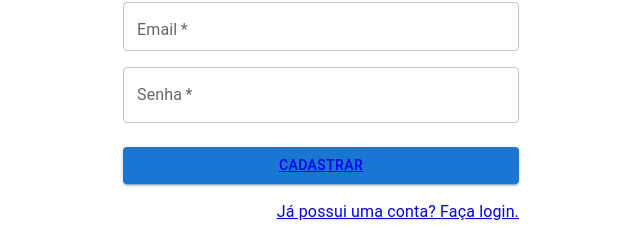
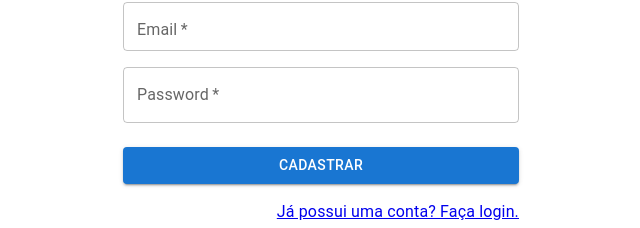
Before and after one commit to evicsouza/eventPlan, a React (Create React App) app: page /cadastro in a window 1280 px wide. Shown: the part 134-362 px from the top of the page, without its empty margins (319-959 px from the left). Built offline with nearby package versions, Linux system fonts and the light colour scheme; no server answers.

Commit message:
corrigindo a rota de deletar

```diff
--- a/src/componets/CadastroUsuario.js
+++ b/src/componets/CadastroUsuario.js
@@ -21,6 +21,7 @@ export default function CadastroUsuario() {
     event.preventDefault();
     try {
       axios.post('http://localhost:3000/api/users', { email, password })
+      console.log(email, password)
     }
     catch (erro) {
       if (erro.response && erro.response.status === 400) {
@@ -66,13 +67,14 @@ export default function CadastroUsuario() {
                   required
                   fullWidth
                   name="password"
-                  label="Senha"
+                  label="Password"
                   type="password"
                   id="password"
                   onChange={(event) => setPassword(event.target.value)}
                 />
               </Grid>
             </Grid>
+            <NavLink to="/">
             <Button
               onClick={handleSubmit}
               type="submit"
@@ -80,10 +82,9 @@ export default function CadastroUsuario() {
               variant="contained"
               sx={{ mt: 3, mb: 2 }}
             >
-              <NavLink to="/">
                 Cadastrar
+            </Button>
               </NavLink>
-            </Button>
             <Grid container justifyContent="flex-end">
               <Grid item>
                 <NavLink to="/" style={({ isActive }) =>
--- a/src/componets/Login.js
+++ b/src/componets/Login.js
@@ -71,6 +71,7 @@ export default function Login() {
                                 control={<Checkbox value="remember" color="primary" />}
                                 label="Lembre-se de mim"
                             />
+                                <NavLink to="/inicio">
                             <Button
                                 onClick={handleSubmit}
                                 type="submit"
@@ -78,10 +79,9 @@ export default function Login() {
                                 variant="contained"
                                 sx={{ mt: 3, mb: 2 }}
                             >
-                                <NavLink to="/inicio">
                                     Entrar
+                            </Button>
                                 </NavLink>
-                            </Button>
                             <Grid container>
                                 <Grid item>
                                     <NavLink to="/cadastro" style={({ isActive }) =>
--- a/src/componets/TelaTarefas.js
+++ b/src/componets/TelaTarefas.js
@@ -41,7 +41,7 @@ const TaskList = () => {
 
   const deleteTask = async (_id) => {
     try {
-      await axios.delete(`http://localhost:3000/task/${_id}`);
+      await axios.post(`http://localhost:3000/api/task/delete/${_id}`);
       setTasks(tasks.filter((task) => task.id !== _id));
     } catch (error) {
       console.error('Error deleting task:', error);
```
